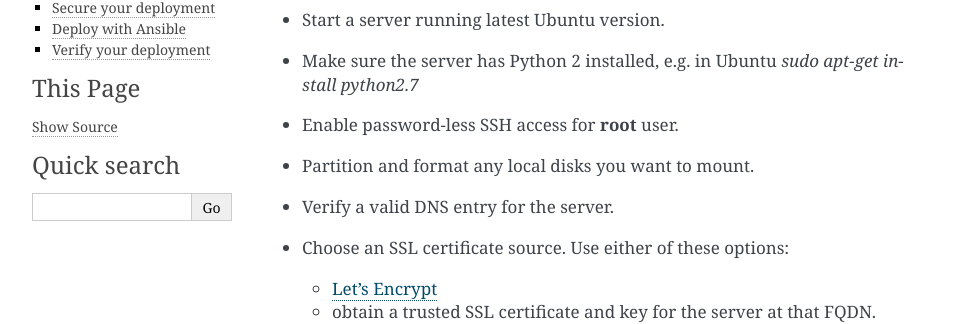
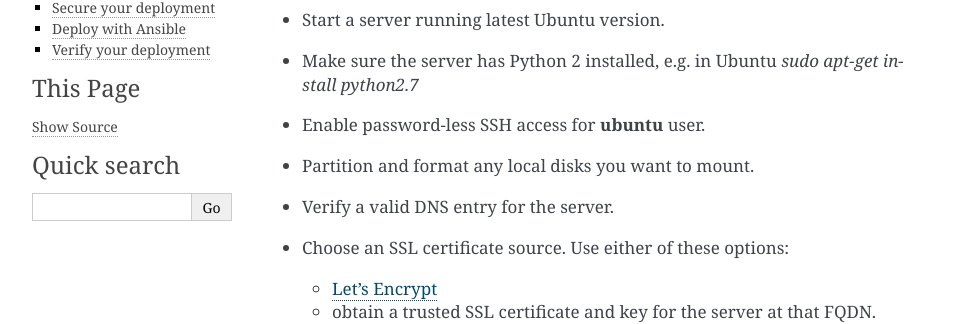
Before and after one commit to jupyterhub/jupyterhub-deploy-teaching, a Sphinx documentation site: the page built from docs/source/installation.rst, in a window 1280 px wide. Shown: the part 160-484 px from the top of the page, without its empty margins (148-1111 px from the left). Built offline with Sphinx 7.4.7, drawn with Linux system fonts in a browser that asks for light colours.

Commit message:
replaced root with ubuntu user in docs

```diff
--- a/docs/source/installation.rst
+++ b/docs/source/installation.rst
@@ -8,7 +8,7 @@ Prerequisites
 
 - Make sure the server has Python 2 installed, e.g. in Ubuntu `sudo apt-get install python2.7`
 
-- Enable password-less SSH access for :command:`root` user.
+- Enable password-less SSH access for :command:`ubuntu` user.
 
 - Partition and format any local disks you want to mount.
 
```
